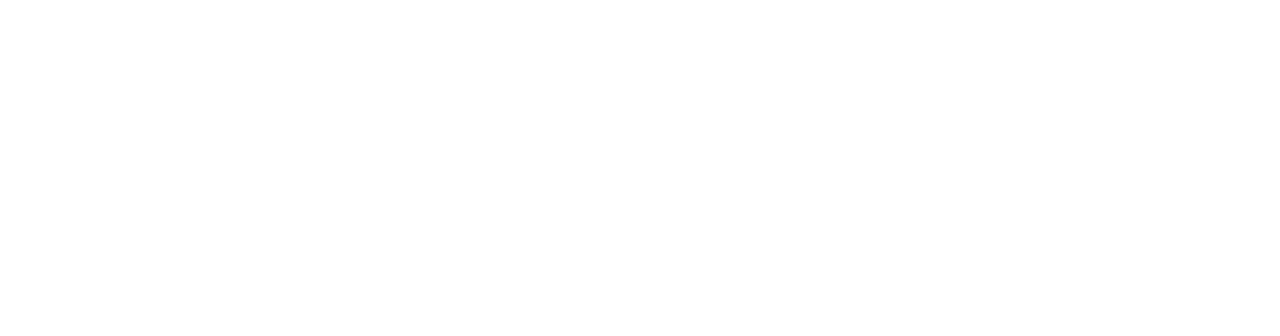
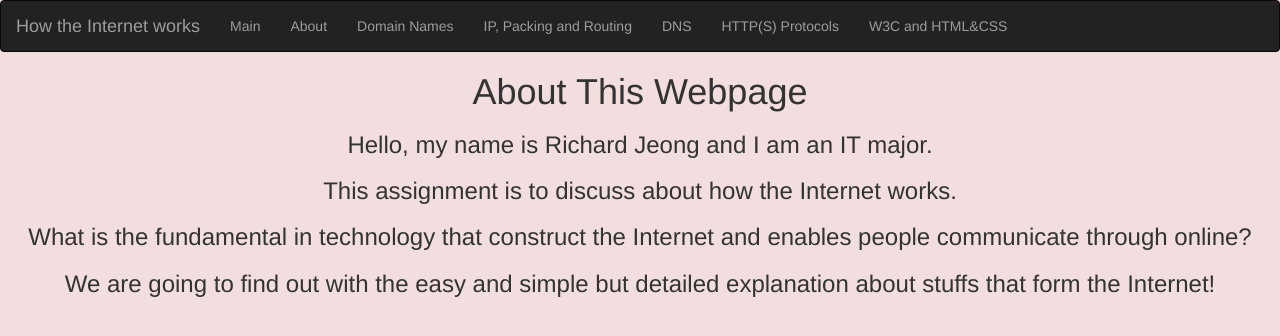
Before and after one commit to ej84/howinternetworks, a plain HTML site: page about.html in a window 1280 px wide. Drawn offline with nearby package versions, Linux system fonts and the light colour scheme.

Commit message:
Updated: about page

```diff
--- a/about.html
+++ b/about.html
@@ -2,9 +2,34 @@
 <html lang="en">
 <head>
     <meta charset="UTF-8">
-    <title>Title</title>
+    <title>about</title>
+    <meta name="viewport" content="width=device-width, initial-scale=1">
+    <link rel="stylesheet" href="https://maxcdn.bootstrapcdn.com/bootstrap/3.4.1/css/bootstrap.min.css">
+    <script src="https://ajax.googleapis.com/ajax/libs/jquery/3.5.1/jquery.min.js"></script>
+    <script src="https://maxcdn.bootstrapcdn.com/bootstrap/3.4.1/js/bootstrap.min.js"></script>
 </head>
-<body>
+<body class="bg-danger">
 
+<nav class="navbar navbar-inverse">
+    <div class="container-fluid">
+        <div class="navbar-header">
+            <a class="navbar-brand">How the Internet works</a>
+        </div>
+        <ul class="nav navbar-nav">
+            <li><a href="index.html">Main</a></li>
+            <li><a href="about.html">About</a></li>
+            <li><a href="domain.html">Domain Names</a></li>
+            <li><a href="ip.html">IP, Packing and Routing</a></li>
+            <li><a href="dns.html">DNS</a></li>
+            <li><a href="http.html">HTTP(S) Protocols</a></li>
+            <li><a href="w3c.html">W3C and HTML&CSS</a></li>
+        </ul>
+    </div>
+</nav>
+<h1 style="text-align: center">About This Webpage</h1>
+<h3 style="text-align: center">Hello, my name is Richard Jeong and I am an IT major.</h3>
+<h3 style="text-align: center">This assignment is to discuss about how the Internet works.</h3>
+<h3 style="text-align: center">What is the fundamental in technology that construct the Internet and enables people communicate through online?</h3>
+<h3 style="text-align: center">We are going to find out with the easy and simple but detailed explanation about stuffs that form the Internet!</h3>
 </body>
 </html>
```
Also changed, not shown: index.html (+7 -4 lines).
